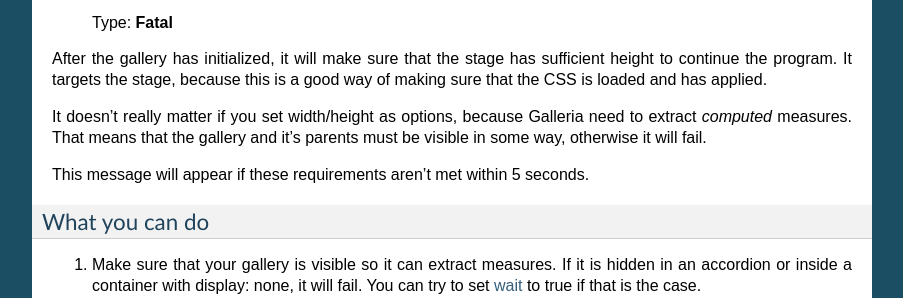
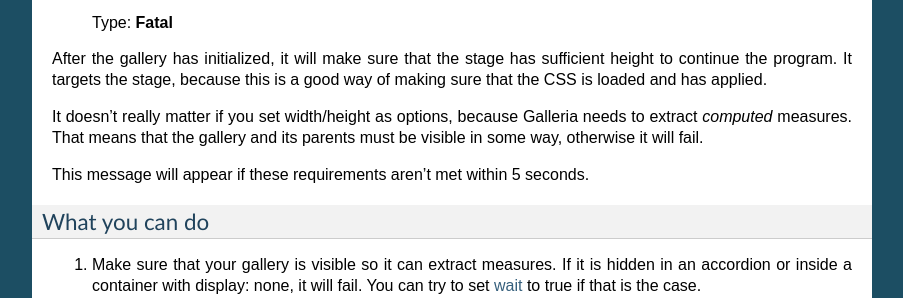
Before and after one commit to GalleriaJS/galleria, a Sphinx documentation site: the page built from docs/references/errors.rst, in a window 1280 px wide and 900 px high, scrolled down 1901 px. Shown: the part 152-450 px from the top of the window, without its empty margins (198-1101 px from the left). Built offline with Sphinx 7.4.7, drawn with Linux system fonts in a browser that asks for light colours; pages that are not in the unit, such as notebooks, are missing from menus.

Commit message:
Fix two minor typos

```diff
--- a/docs/references/errors.rst
+++ b/docs/references/errors.rst
@@ -113,8 +113,8 @@
 After the gallery has initialized, it will make sure that the stage has sufficient height to continue the program.
 It targets the stage, because this is a good way of making sure that the CSS is loaded and has applied.
 
-It doesn’t really matter if you set width/height as options, because Galleria need to extract *computed* measures.
-That means that the gallery and it’s parents must be visible in some way, otherwise it will fail.
+It doesn’t really matter if you set width/height as options, because Galleria needs to extract *computed* measures.
+That means that the gallery and its parents must be visible in some way, otherwise it will fail.
 
 This message will appear if these requirements aren’t met within 5 seconds.
 
```
